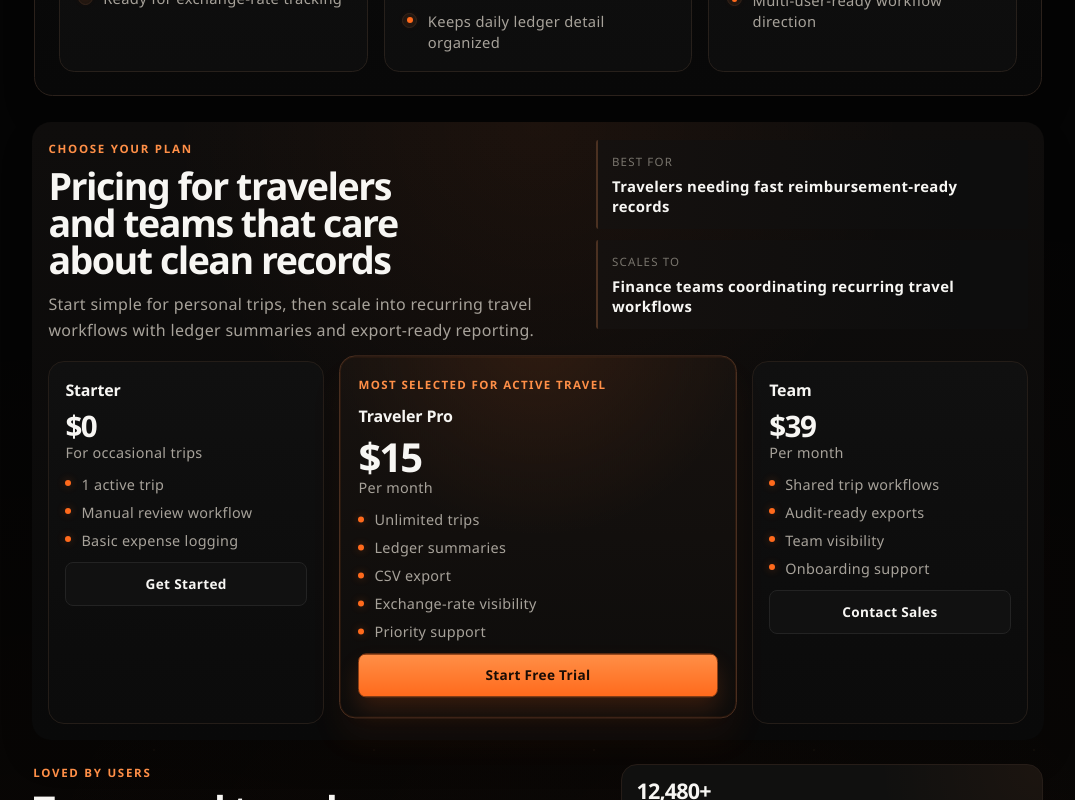
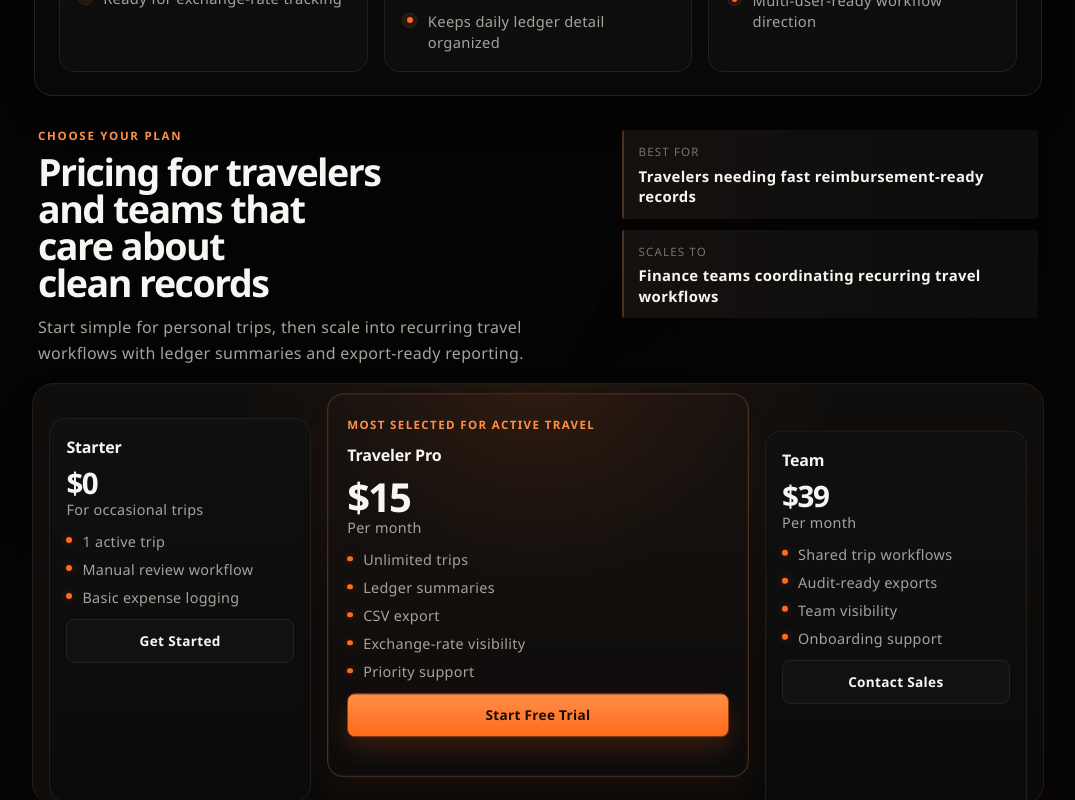
Before and after one commit to DianCotrina/travel-accounting, a React (Vite) app in the folder src/frontend/web/: page / in a window 1280 px wide. Shown: the part 2440-3240 px from the top of the page, without its empty margins (102-1177 px from the left). Built offline with nearby package versions, Linux system fonts and the light colour scheme.

Commit message:
Expand pricing section into staged featured layout

```diff
--- a/src/frontend/web/src/components/PricingSection.css
+++ b/src/frontend/web/src/components/PricingSection.css
@@ -1,23 +1,15 @@
 .sa-pricingSection {
-  padding: 0.45rem 0.05rem 0.15rem;
-}
-
-.sa-pricingSection__frame {
-  border-radius: 1.2rem;
-  background:
-    radial-gradient(circle at 50% 0%, #ff6a1c0f 0, transparent 46%),
-    linear-gradient(180deg, #0f0d0c 0%, #090909 100%);
-  box-shadow: 0 18px 34px #00000020;
-  padding: 1.15rem 1rem 0.95rem;
+  padding: 0.75rem 0.05rem 0.2rem;
   display: grid;
-  gap: 1.1rem;
+  gap: 1rem;
 }
 
 .sa-pricingSection__intro {
   display: grid;
-  grid-template-columns: 1.1fr 0.9fr;
-  gap: 1.2rem;
+  grid-template-columns: 1.15fr 0.85fr;
+  gap: 1.35rem;
   align-items: start;
+  padding: 0 0.35rem;
 }
 
 .sa-pricingSection__intro h2 {
@@ -26,7 +18,7 @@
   font-size: clamp(1.5rem, 3vw, 2.35rem);
   line-height: 0.98;
   letter-spacing: -0.04em;
-  max-width: 18ch;
+  max-width: 16ch;
   text-wrap: balance;
 }
 
@@ -41,6 +33,7 @@
   display: grid;
   gap: 0.7rem;
   align-content: start;
+  padding-top: 0.2rem;
 }
 
 .sa-pricingSection__rail > div {
@@ -66,16 +59,25 @@
   line-height: 1.35;
 }
 
+.sa-pricingSection__stage {
+  border: 1px solid #251c17;
+  border-radius: 1.35rem;
+  background:
+    radial-gradient(circle at 50% 0%, #ff6a1c13 0, transparent 46%),
+    radial-gradient(circle at 0% 100%, #ff6a1c08 0, transparent 30%),
+    linear-gradient(180deg, #100e0d 0%, #090909 100%);
+  box-shadow:
+    inset 0 1px 0 #ffffff04,
+    0 20px 36px #00000024;
+  padding: 1.15rem 1rem;
+}
+
 .sa-pricingSection__layout {
   display: grid;
-  grid-template-columns: minmax(0, 0.9fr) minmax(0, 1.3fr) minmax(0, 0.9fr);
-  gap: 0.95rem;
+  grid-template-columns: minmax(0, 0.88fr) minmax(0, 1.42fr) minmax(0, 0.88fr);
+  grid-template-areas: "left featured right";
+  gap: 1rem;
   align-items: stretch;
-}
-
-.sa-pricingSection__side {
-  display: grid;
-  gap: 0.8rem;
 }
 
 .sa-pricingSection__card {
@@ -86,10 +88,11 @@
   display: grid;
   align-content: start;
   gap: 0.65rem;
-  min-height: 16rem;
+  min-height: 17.5rem;
 }
 
 .sa-pricingSection__card--featured {
+  grid-area: featured;
   border-color: #4a2f20;
   background:
     radial-gradient(circle at 50% -8%, #ff6a1c1b 0, transparent 48%),
@@ -97,9 +100,20 @@
   box-shadow:
     inset 0 0 0 1px #ff6a1c18,
     0 22px 34px #ff6a1c0e;
-  padding: 1.25rem 1.15rem;
-  min-height: 21rem;
-  transform: translateY(-0.35rem);
+  padding: 1.35rem 1.2rem;
+  min-height: 24rem;
+  transform: translateY(-0.55rem);
+}
+
+.sa-pricingSection__card--left {
+  grid-area: left;
+  transform: translateY(1rem);
+}
+
+.sa-pricingSection__card--right {
+  grid-area: right;
+  transform: translateY(1.8rem);
+  min-height: 16rem;
 }
 
 .sa-pricingSection__badge {
@@ -176,14 +190,19 @@
 @media (max-width: 64rem) {
   .sa-pricingSection__intro {
     grid-template-columns: 1fr;
+    padding-inline: 0.1rem;
+  }
+
+  .sa-pricingSection__stage {
+    padding: 0.9rem 0.8rem;
   }
 
   .sa-pricingSection__layout {
     grid-template-columns: 1fr;
-  }
-
-  .sa-pricingSection__side {
-    grid-template-columns: 1fr;
+    grid-template-areas:
+      "featured"
+      "left"
+      "right";
   }
 
   .sa-pricingSection__card--featured {
@@ -194,4 +213,9 @@
   .sa-pricingSection__card {
     min-height: 0;
   }
+
+  .sa-pricingSection__card--left,
+  .sa-pricingSection__card--right {
+    transform: none;
+  }
 }
--- a/src/frontend/web/src/components/PricingSection.tsx
+++ b/src/frontend/web/src/components/PricingSection.tsx
@@ -24,10 +24,11 @@ export function PricingSection({
 }: PricingSectionProps) {
   const featuredPlan = plans.find((plan) => plan.featured) ?? plans[1] ?? plans[0];
   const sidePlans = plans.filter((plan) => plan.name !== featuredPlan.name);
+  const leftPlan = sidePlans[0];
+  const rightPlan = sidePlans[1];
 
   return (
     <section id={id} className="sa-pricingSection" aria-labelledby="sa-pricing-title">
-      <div className="sa-pricingSection__frame">
       <div className="sa-pricingSection__intro">
         <div>
           <p className="sa-kicker">Choose your plan</p>
@@ -46,26 +47,25 @@ export function PricingSection({
         </div>
       </div>
 
+      <div className="sa-pricingSection__stage">
         <div className="sa-pricingSection__layout">
-          <div className="sa-pricingSection__side">
-            {sidePlans.slice(0, 1).map((plan) => (
-              <article key={plan.name} className="sa-pricingSection__card sa-pricingSection__card--side">
-                <p className="sa-pricingSection__name">{plan.name}</p>
+          {leftPlan ? (
+            <article className="sa-pricingSection__card sa-pricingSection__card--side sa-pricingSection__card--left">
+              <p className="sa-pricingSection__name">{leftPlan.name}</p>
               <div className="sa-pricingSection__price">
-                  <strong>{plan.price}</strong>
-                  <span>{plan.subtitle}</span>
+                <strong>{leftPlan.price}</strong>
+                <span>{leftPlan.subtitle}</span>
               </div>
               <ul>
-                  {plan.highlights.map((item) => (
+                {leftPlan.highlights.map((item) => (
                   <li key={item}>{item}</li>
                 ))}
               </ul>
               <a className="sa-btn sa-btn--ghost" href="#contact">
-                  {plan.cta}
+                {leftPlan.cta}
               </a>
             </article>
-            ))}
-          </div>
+          ) : null}
 
           <article className="sa-pricingSection__card sa-pricingSection__card--featured">
             <p className="sa-pricingSection__badge">Most selected for active travel</p>
@@ -84,25 +84,23 @@ export function PricingSection({
             </a>
           </article>
 
-          <div className="sa-pricingSection__side">
-            {sidePlans.slice(1).map((plan) => (
-              <article key={plan.name} className="sa-pricingSection__card sa-pricingSection__card--side">
-                <p className="sa-pricingSection__name">{plan.name}</p>
+          {rightPlan ? (
+            <article className="sa-pricingSection__card sa-pricingSection__card--side sa-pricingSection__card--right">
+              <p className="sa-pricingSection__name">{rightPlan.name}</p>
               <div className="sa-pricingSection__price">
-                  <strong>{plan.price}</strong>
-                  <span>{plan.subtitle}</span>
+                <strong>{rightPlan.price}</strong>
+                <span>{rightPlan.subtitle}</span>
               </div>
               <ul>
-                  {plan.highlights.map((item) => (
+                {rightPlan.highlights.map((item) => (
                   <li key={item}>{item}</li>
                 ))}
               </ul>
               <a className="sa-btn sa-btn--ghost" href="#contact">
-                  {plan.cta}
+                {rightPlan.cta}
               </a>
             </article>
-            ))}
-          </div>
+          ) : null}
         </div>
       </div>
     </section>
```
Lines whose indentation alone changed are shown as unchanged.
